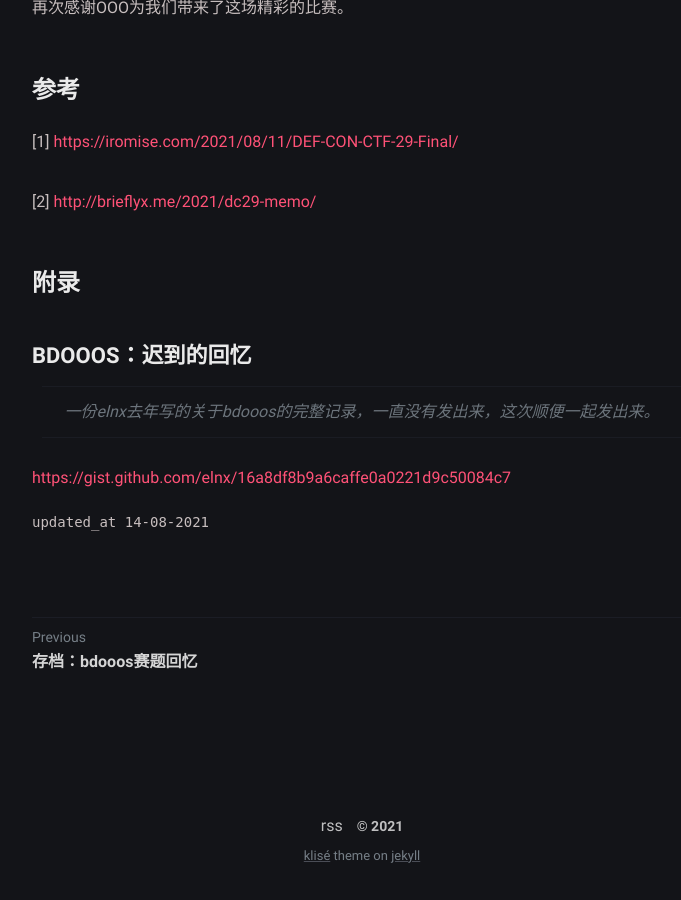
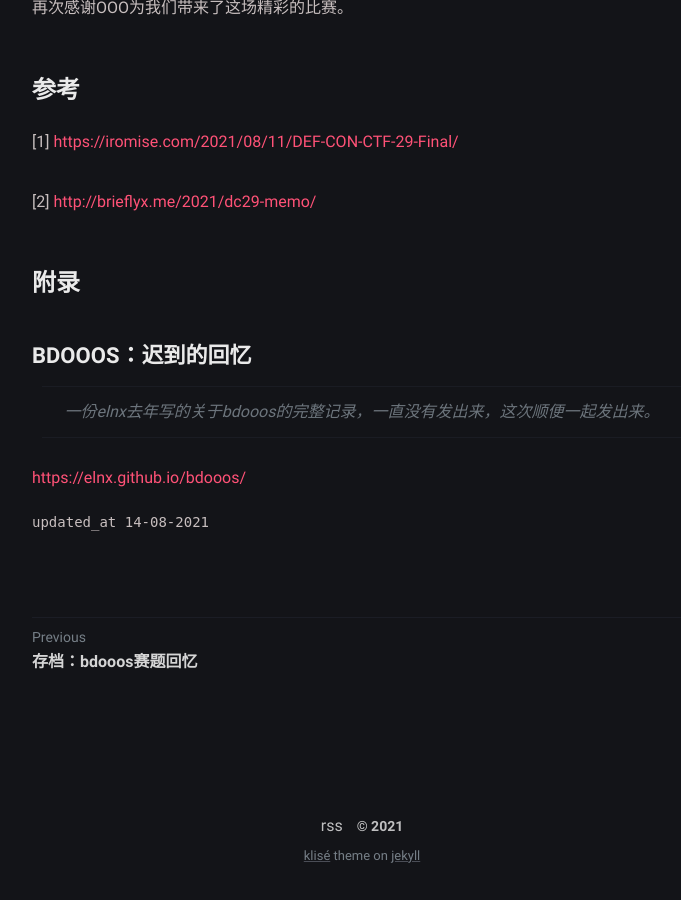
Before and after one commit to elnx/elnx.github.io, a Jekyll site: the page built from _posts/def-con-ctf-2021/2021-8-14-def-con-ctf-2021.md, in a window 1280 px wide and 900 px high, scrolled down 9738 px. Shown: the whole window, without its empty margins (278-959 px from the left). Built offline with Jekyll 4.4.1, drawn with Linux system fonts in a browser that asks for light colours; some web fonts are replaced.

Commit message:
Update 2021-8-14-def-con-ctf-2021.md

```diff
--- a/_posts/def-con-ctf-2021/2021-8-14-def-con-ctf-2021.md
+++ b/_posts/def-con-ctf-2021/2021-8-14-def-con-ctf-2021.md
@@ -149,4 +149,4 @@ broadcom由yz bigtang bird homura等同学负责，听说他们整了一套很
 
 > 一份elnx去年写的关于bdooos的完整记录，一直没有发出来，这次顺便一起发出来。
 
-<https://gist.github.com/elnx/16a8df8b9a6caffe0a0221d9c50084c7>
+<https://elnx.github.io/bdooos/>
```
